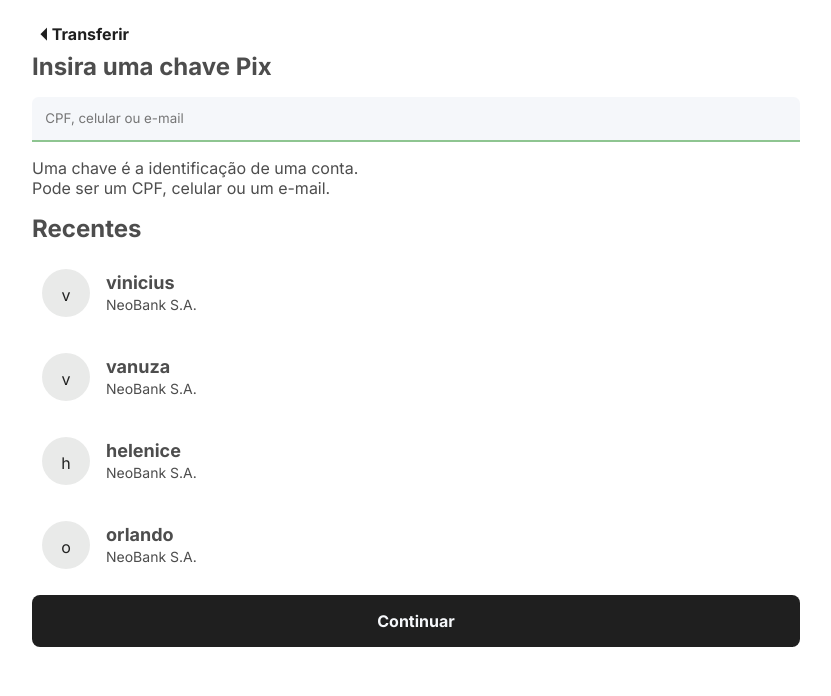
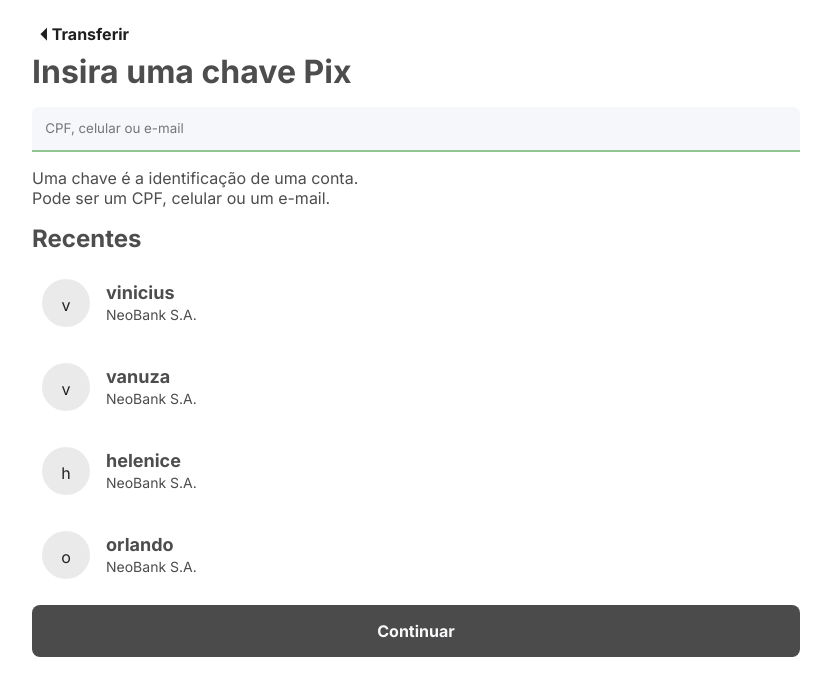
Before and after one commit to v-L1ma/NeoBank, an Angular app: page /transferir in a window 1280 px wide. Shown: the top 696 px of the page, without its empty margins (224-1055 px from the left). Built offline with nearby package versions, Linux system fonts and the light colour scheme.

Commit message:
adicionando validação no input de chave

```diff
--- a/src/app/pages/tranferencia/tranferencia.component.html
+++ b/src/app/pages/tranferencia/tranferencia.component.html
@@ -2,10 +2,10 @@
 
     <button id="back" routerLink="/painel">&#9204; Transferir</button>
 
-    <section>
+    <form [formGroup]="chaveForm" (ngSubmit)="searchNewReceiver()" #formDir="ngForm">
         <h1>Insira uma chave Pix</h1>
 
-        <input type="text" placeholder="CPF, celular ou e-mail">
+        <input type="text" formControlName="chave" placeholder="CPF, celular ou e-mail">
 
         <div>
         <p>Uma chave é a identificação de uma conta.</p>
@@ -27,9 +27,9 @@
         </div>
 
         <div>
-            <button (click)="openPopUp(isPopUpOpen)" [disabled]="id==0">Continuar</button>
+            <button type="submit" [disabled]="chaveForm.invalid">Continuar</button>
         </div>
-    </section>
+    </form>
 
     @if (isPopUpOpen) {
 
--- a/src/app/pages/tranferencia/tranferencia.component.scss
+++ b/src/app/pages/tranferencia/tranferencia.component.scss
@@ -24,7 +24,7 @@ main{
     }
 }
 
-section{
+form, section{
     display: flex;
     flex-direction: column;
     gap: 1em;
@@ -48,6 +48,10 @@ section{
         border: none;
         font-weight: bolder;
         cursor: pointer;
+
+        &:disabled{
+            opacity: .8;
+        }
     }
 }
 
--- a/src/app/pages/tranferencia/tranferencia.component.ts
+++ b/src/app/pages/tranferencia/tranferencia.component.ts
@@ -1,10 +1,11 @@
-import { Component } from '@angular/core';
+import { Component, OnInit } from '@angular/core';
 import { Router, RouterModule } from '@angular/router';
 import { trigger, transition, style, animate } from '@angular/animations';
+import { FormControl, FormGroup, ReactiveFormsModule, Validators } from '@angular/forms';
 
 @Component({
   selector: 'app-tranferencia',
-  imports: [RouterModule],
+  imports: [ReactiveFormsModule ,RouterModule],
   templateUrl: './tranferencia.component.html',
   styleUrl: './tranferencia.component.scss',
   animations: [
@@ -16,7 +17,7 @@ import { trigger, transition, style, animate } from '@angular/animations';
     ])
   ]
 })
-export class TranferenciaComponent {
+export class TranferenciaComponent implements OnInit {
   users = [
     {
       nome: "vinicius",
@@ -41,6 +42,7 @@ export class TranferenciaComponent {
   ]
 
   id: number=0;
+  chaveForm!: FormGroup;
 
   currentClient = {
     nome: "",
@@ -49,6 +51,17 @@ export class TranferenciaComponent {
   }
 
   constructor(private router: Router){}
+
+
+  ngOnInit(): void {
+    this.chaveForm = new FormGroup({
+      chave: new FormControl<String>("", [Validators.required, Validators.minLength(11)])
+    })
+  }
+
+  get getChave(){
+    return this.chaveForm.get('chave')!
+  }
 
   selectAccount(id:number){
     this.id = id
@@ -65,8 +78,14 @@ export class TranferenciaComponent {
   isPopUpOpen:boolean = false;
 
   openPopUp(isPopUpOpen:boolean){
+    this.fetchClientData()
     this.isPopUpOpen = !isPopUpOpen;
-    this.fetchClientData()
+  }
+
+  searchNewReceiver(){
+    const chave = this.getChave.value
+    console.log(chave)
+    this.isPopUpOpen=!this.isPopUpOpen
   }
 
   irParaValor(){
```
